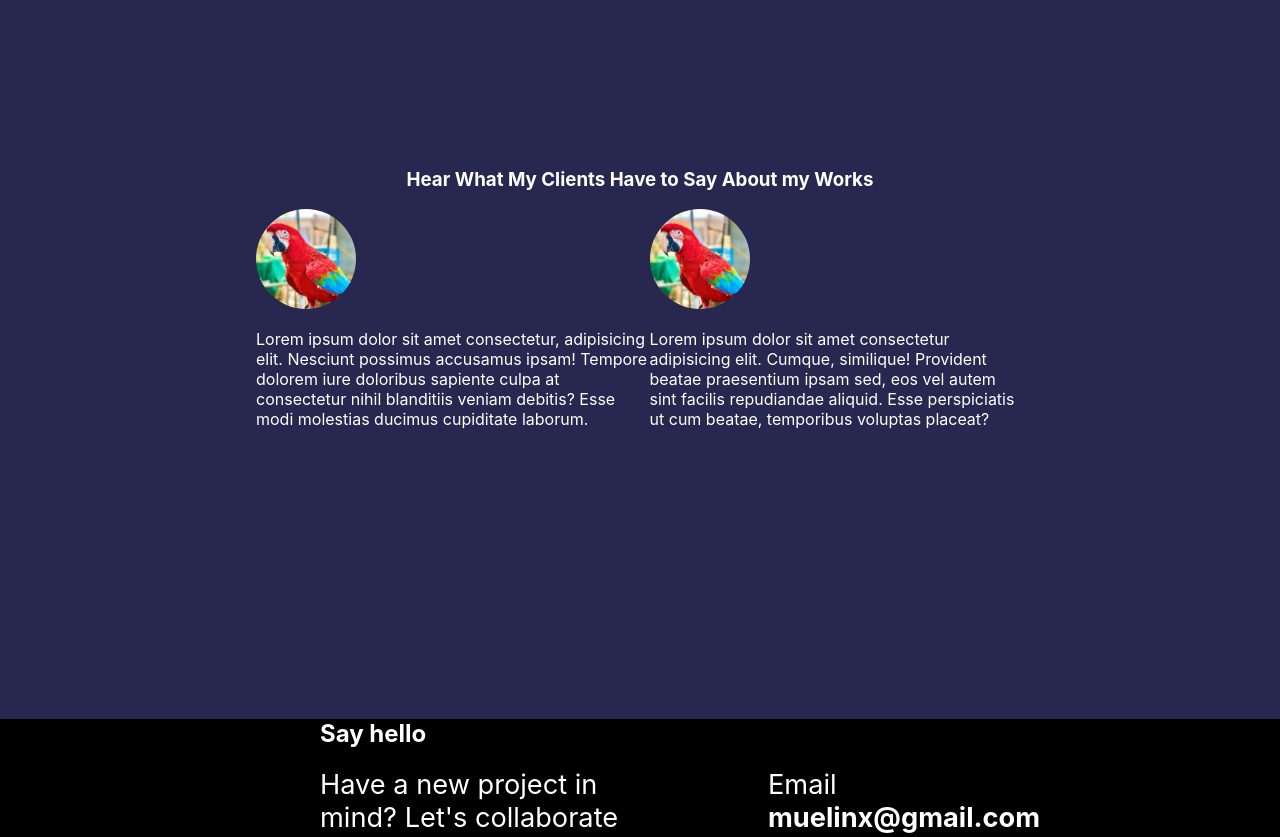
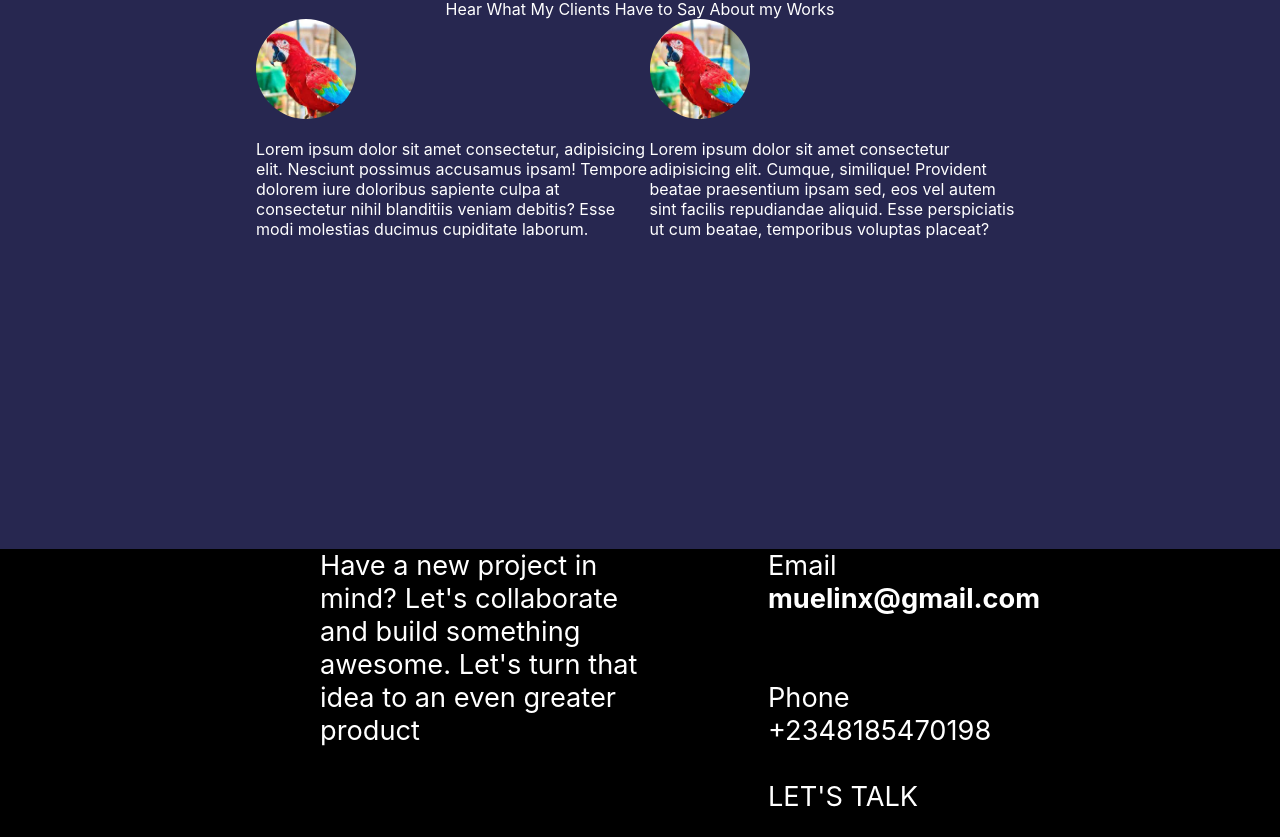
Before and after one commit to Muelji/myportfoliowebsite, a React (Create React App) app: page / in a window 1280 px wide. Shown: the part 3621-4458 px from the top of the page. Built offline with nearby package versions, Linux system fonts and the light colour scheme.

Commit message:
working on all componenet

```diff
--- a/src/Components/Footer.jsx
+++ b/src/Components/Footer.jsx
@@ -6,7 +6,6 @@ function Footer() {
     <div className='genfoot'>
 
        <div className='divf'>
-       <h2>Say hello</h2>
              <div className='divfoot'>
               <div className='foot1'>
               <span> Have a new project in mind? Let's collaborate and build something awesome. Let's turn that idea to an even greater product </span>
--- a/src/Components/Test.css
+++ b/src/Components/Test.css
@@ -5,7 +5,7 @@
 }
 
 .gen1{
-    padding-top: 150px;
+
     height: 550px;
 
 }
--- a/src/Components/Test.jsx
+++ b/src/Components/Test.jsx
@@ -9,7 +9,7 @@ function Test() {
   return (
     <div className='gentest'>
          <div className='gen1'>
-             <div className='hdiv'><h3>Hear What My Clients Have to Say About my Works</h3></div>
+             <div className='hdiv'>Hear What My Clients Have to Say About my Works</div>
              <div className='divtest'>
                   <div>
                       <img src={p} alt="p1" className='imgp' />
@@ -22,7 +22,6 @@ function Test() {
                   </div>
              </div>
        </div>
-      <Footer/>
     </div>
   )
 }
--- a/src/Components/Work.css
+++ b/src/Components/Work.css
@@ -1,6 +1,5 @@
 .genwork{
-         background-color: bisque;
-         height: 1000px;
+         background-color: bisque
 
 }
 
```
